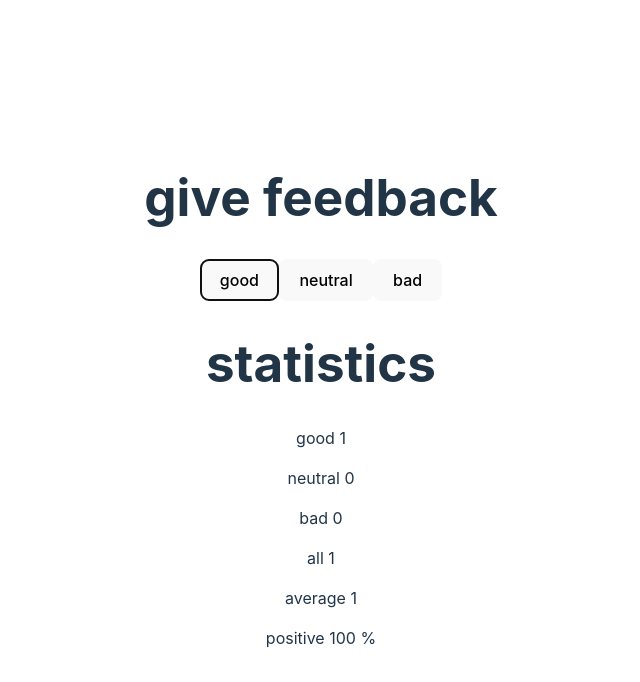
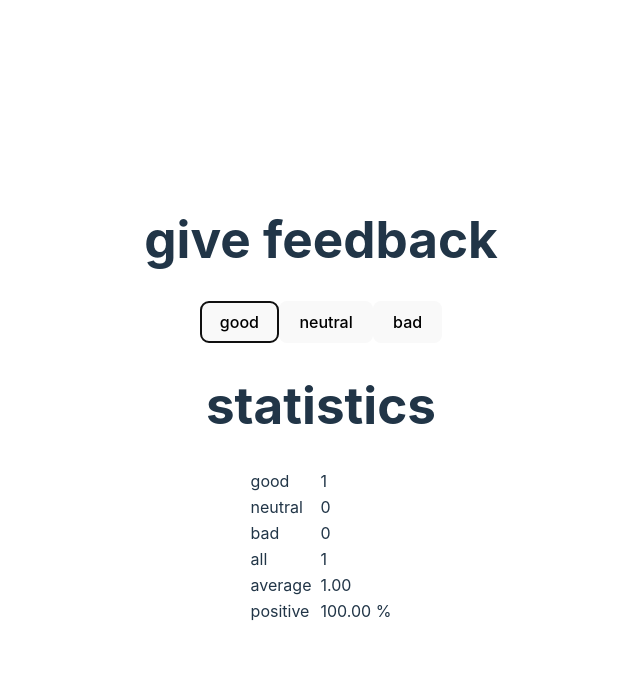
Before and after one commit to serkanok1983/FullStackOpen, a React (Vite) app in the folder part1/unicafe/: page / in a window 1280 px wide. Both pictures are taken after a click on the button "good". Shown: the top 682 px of the page, without its empty margins (319-959 px from the left). Built offline with nearby package versions, Linux system fonts and the light colour scheme.

Commit message:
1.11: unicafe step 6

```diff
--- a/part1/unicafe/src/App.jsx
+++ b/part1/unicafe/src/App.jsx
@@ -3,21 +3,30 @@ import './App.css'
 
 const Button = ({handleClick, text}) => <button onClick={handleClick}>{text}</button>
 
-const StatisticLine = ({text, value, text2}) => <p>{text} {value} {text2}</p>
+const StatisticLine = ({text, value, text2}) => (
+    <tr>
+        <td style={{textAlign: "left"}}>{text}</td>
+        <td style={{textAlign: "left", paddingLeft: "8px"}}>
+            {value} {text2}
+        </td>
+    </tr>
+);
 
-const Statistics = (props) => {
-    if (props.good === 0 && props.bad === 0 && props.neutral === 0) {
+const Statistics = ({good, neutral, bad, count, total}) => {
+    if (good === 0 && neutral === 0 && bad === 0) {
         return <p>No feedback given</p>
     }
     return (
-        <div>
-            <StatisticLine text="good" value={props.good}/>
-            <StatisticLine text="neutral" value={props.neutral}/>
-            <StatisticLine text="bad" value={props.bad}/>
-            <StatisticLine text="all" value={props.count}/>
-            <StatisticLine text="average" value={props.total / props.count}/>
-            <StatisticLine text="positive" value={props.good / props.count * 100} text2="%"/>
-        </div>
+        <table style={{margin: "0 auto", borderCollapse: "collapse"}}>
+            <tbody>
+            <StatisticLine text="good" value={good}/>
+            <StatisticLine text="neutral" value={neutral}/>
+            <StatisticLine text="bad" value={bad}/>
+            <StatisticLine text="all" value={count}/>
+            <StatisticLine text="average" value={(total / count).toFixed(2)}/>
+            <StatisticLine text="positive" value={(good / count * 100).toFixed(2)} text2="%"/>
+            </tbody>
+        </table>
     )
 }
 
```
